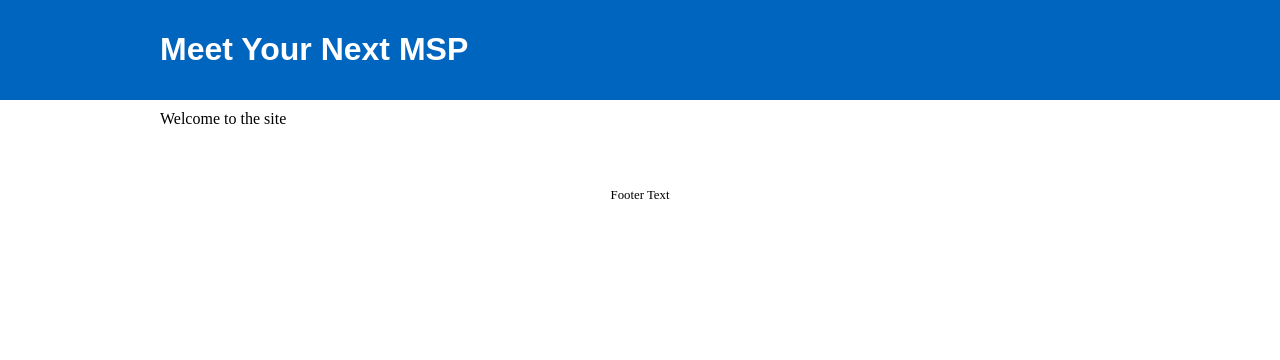
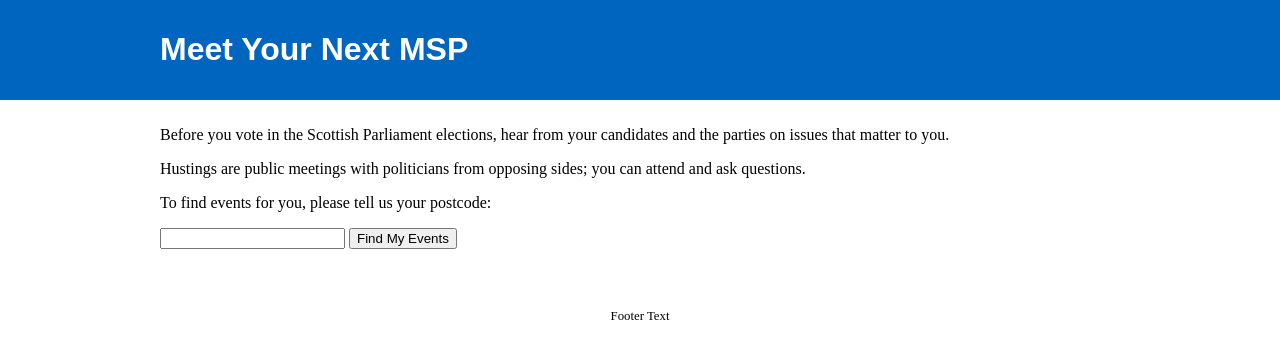
Before and after one commit to meetyournextmsp/website, a Flask app: page / in a window 1280 px wide. Shown: the top 360 px of the page. Run offline with Flask 2, Linux system fonts and the light colour scheme.

Commit message:
Postcode lookup

```diff
--- a/meetyournextmsp/__init__.py
+++ b/meetyournextmsp/__init__.py
@@ -3,13 +3,14 @@ import sqlite3
 from .event import Event
 
 
-from flask import Flask, render_template, abort
+from flask import Flask, render_template, abort, redirect, request
 
 def create_app(test_config=None):
     app = Flask(__name__, instance_relative_config=True)
     app.config.from_mapping(
         SECRET_KEY='dev',
-        DATABASE=os.path.join(app.instance_path, 'meetyournextmsp.sqlite')
+        DATABASE=os.path.join(app.instance_path, 'meetyournextmsp.sqlite'),
+        DATABASE_POSTCODES=os.path.join(app.instance_path, 'postcodes.sqlite'),
     )
 
     if test_config is None:
@@ -22,10 +23,21 @@ def create_app(test_config=None):
     except OSError:
         pass
 
-
-    @app.route("/")
+    @app.route("/", methods = ['POST', 'GET'] )
     def index():
-        return render_template('index.html')
+        if request.method == 'POST' and request.form['postcode']:
+            postcode = request.form['postcode'].replace(' ','').lower()
+            database = sqlite3.connect(app.config['DATABASE_POSTCODES'])
+            database.row_factory = sqlite3.Row
+            cur = database.cursor()
+            cur.execute('SELECT * FROM lookup WHERE Postcode=?', [postcode])
+            data = cur.fetchone()
+            if data:
+                return redirect('/constituency/'+data['ScottishParliamentaryConstituency2014Name'])
+            else:
+                return render_template('index-postcode-error.html')
+        else:
+            return render_template('index.html')
 
     @app.route("/contribute")
     def contribute():
--- a/meetyournextmsp/templates/index.html
+++ b/meetyournextmsp/templates/index.html
@@ -3,5 +3,16 @@
 {% block htmltitle %}Welcome{% endblock %}
 
 {% block content %}
-  Welcome to the site
+
+  <p>Before you vote in the Scottish Parliament elections, hear from your candidates and the parties on issues that matter to you.</p>
+
+  <p>Hustings are public meetings with politicians from opposing sides; you can attend and ask questions.</p>
+
+  <p>To find events for you, please tell us your postcode:</p>
+
+  <form method="post">
+    <input name="postcode">
+    <input type="submit" value="Find My Events">
+  </form>
+
 {% endblock %}
```
Also changed, not shown: meetyournextmsp/templates/index-postcode-error.html (added, +14 -0 lines).
